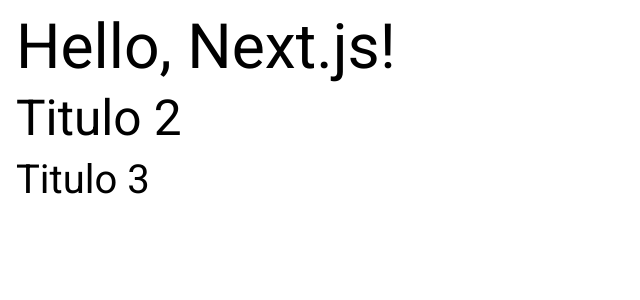
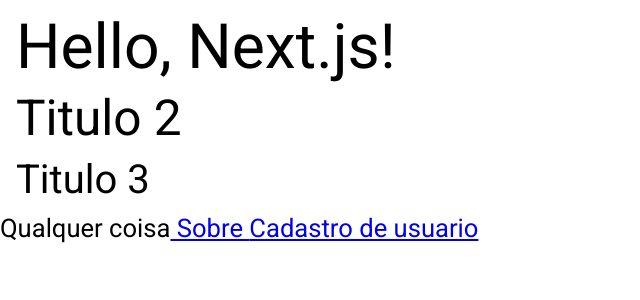
Before and after one commit to lorenadasilva/aula-next-0, a Next.js app: page / in a window 1280 px wide. Shown: the top 300 px of the page, without its empty margins (0-640 px from the left). Built offline with nearby package versions, Linux system fonts and the light colour scheme.

Commit message:
aula1-11

```diff
--- a/app/page.tsx
+++ b/app/page.tsx
@@ -1,9 +1,15 @@
+import Link from 'next/link';
+
 export default function Page() {
   return(
     <>
       <h1> Hello, Next.js! </h1>
       <h2> Titulo 2 </h2>
       <h3> Titulo 3</h3>
+      Qualquer coisa
+
+      <Link href={'/sobre'}> Sobre </Link>
+      <Link href={'/cadusuario'}> Cadastro de usuario </Link>
     </>
   )
 }
```
Also changed, not shown: app/cadusuario/page.tsx (added, +8 -0 lines), app/sobre/page.tsx (added, +8 -0 lines).
